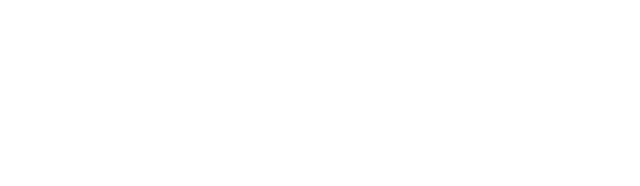
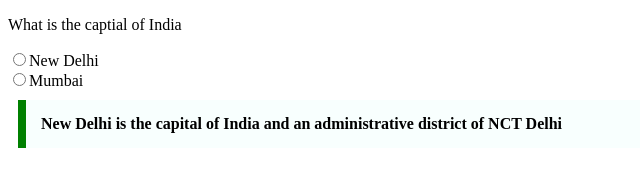
Before and after one commit to acciojob/trivia-Arati-tech2, a website: page main.html in a window 1280 px wide. Shown: the whole page, without its empty margins (0-640 px from the left). Drawn offline with Linux system fonts and the light colour scheme.

Commit message:
created a submission

```diff
--- a/main.html
+++ b/main.html
@@ -8,6 +8,10 @@
 
 <body>
 	<!-- the entire body must be written by student -->
+	<p>What is the captial of India</p>
+	<input type= "radio">New Delhi <br>
+	<input type = "radio">Mumbai
+	<blockquote>New Delhi is the capital of India and an administrative district of NCT Delhi</blockquote>
     <script type="text/javascript" src="./script.js">
 </script>
 
--- a/styles.css
+++ b/styles.css
@@ -1,2 +1,11 @@
 
 /* Your CSS Code here. */
+
+blockquote{
+	max-width:600px;
+	margin:10px;
+	padding:15px;
+	border-left:8px solid green;
+	background-color:#f8fffe;
+	font-weight:bold;
+}
```
